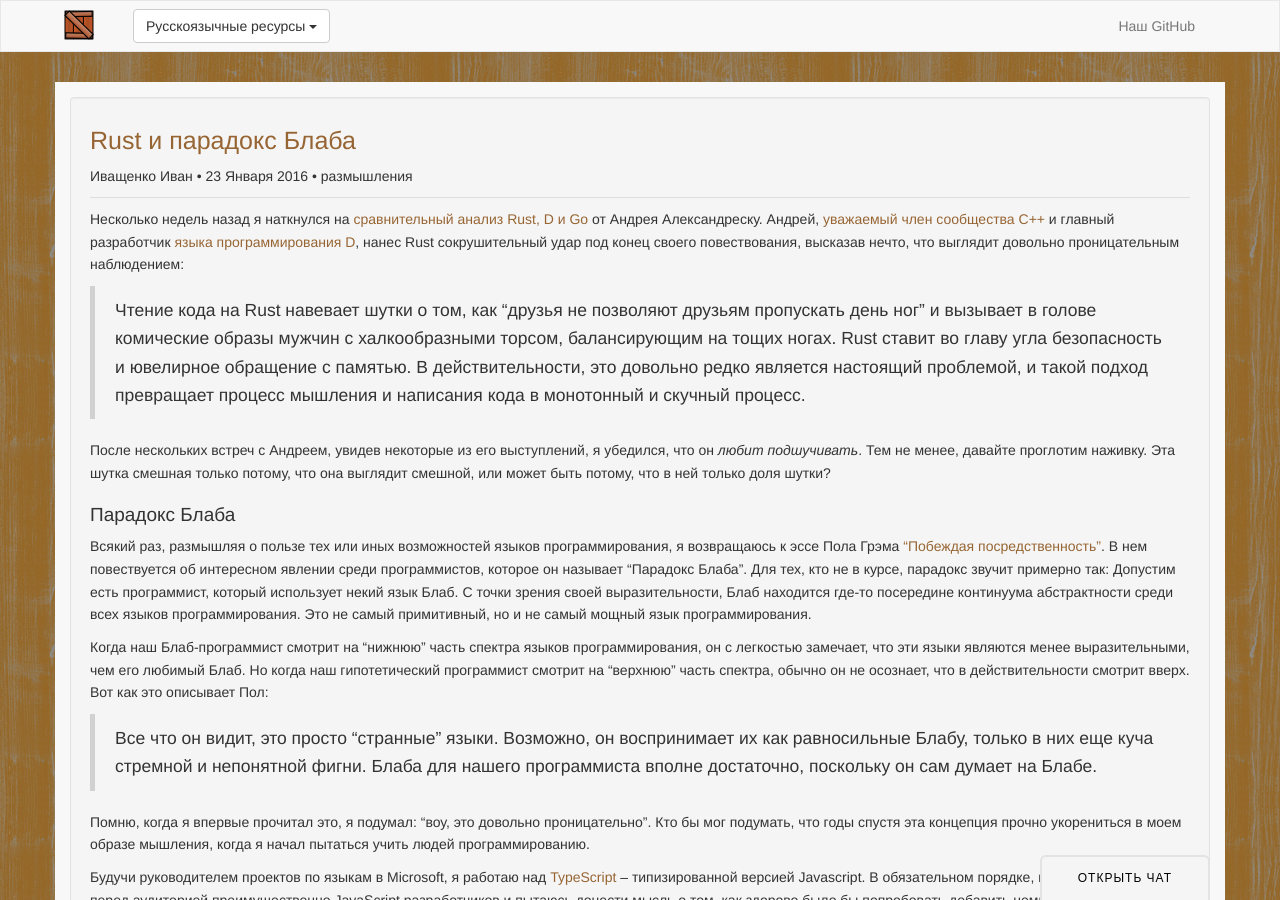
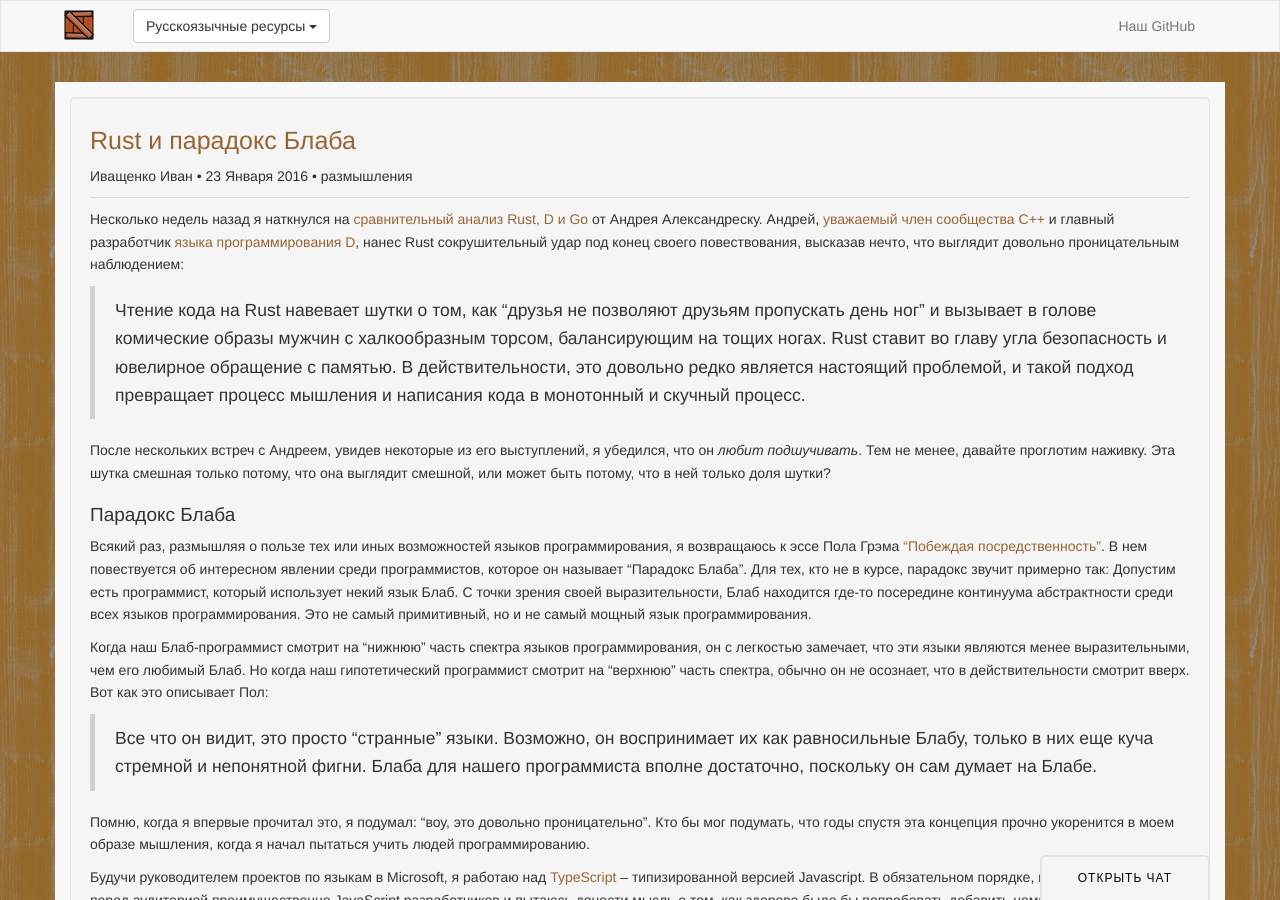
Before and after one commit to rust-lang-ru/rustycrate.ru, a Jekyll site: the page built from _posts/2016-01-23-rust-and-blab-paradox.md, in a window 1280 px wide and 900 px high. Built offline with Jekyll 4.4.1, drawn with Linux system fonts in a browser that asks for light colours; nearby versions of some CDN libraries; Markdown is read by kramdown in place of the engine named in the settings; comment, search, counter and statistics services are not loaded.

Commit message:
Rust and blub: fixes

```diff
--- a/_posts/2016-01-23-rust-and-blab-paradox.md
+++ b/_posts/2016-01-23-rust-and-blab-paradox.md
@@ -21,7 +21,7 @@
 проницательным наблюдением:
 
 > Чтение кода на Rust навевает шутки о том, как "друзья не позволяют друзьям пропускать день ног" и
-вызывает в голове комические образы мужчин с халкообразными торсом, балансирующим на тощих ногах.
+вызывает в голове комические образы мужчин с халкообразным торсом, балансирующим на тощих ногах.
 Rust ставит во главу угла безопасность и ювелирное обращение с памятью. В действительности, это
 довольно редко является настоящий проблемой, и такой подход превращает процесс мышления и написания
 кода в монотонный и скучный процесс.
@@ -50,7 +50,7 @@
 вполне достаточно, поскольку он сам думает на Блабе.
 
 Помню, когда я впервые прочитал это, я подумал: "воу, это довольно проницательно". Кто бы мог
-подумать, что годы спустя эта концепция прочно укорениться в моем образе мышления, когда я начал
+подумать, что годы спустя эта концепция прочно укоренится в моем образе мышления, когда я начал
 пытаться учить людей программированию.
 
 Будучи руководителем проектов по языкам в Microsoft, я работаю над [TypeScript](http://www.typescriptlang.org/) –
```
